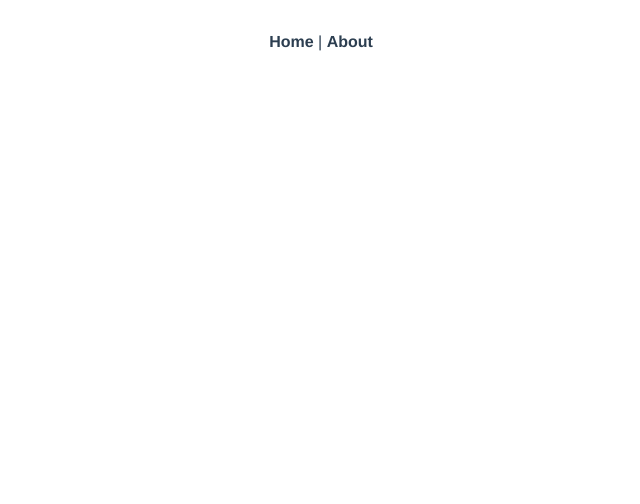
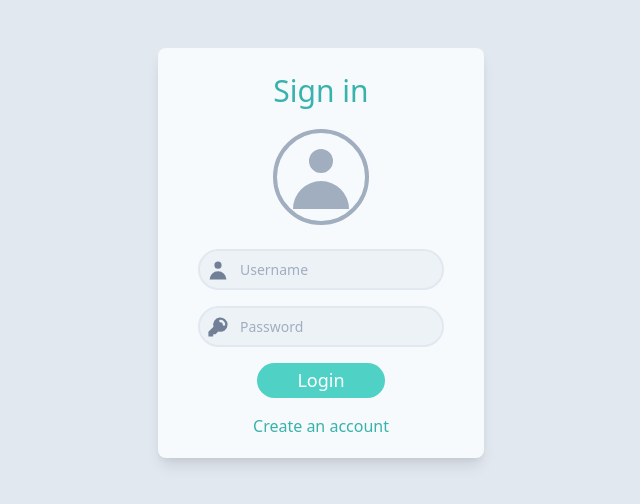
Before and after one commit to caioportela/crispy-employees, a Vue app in the folder client/: page /#/signin in a window 1280 px wide. Shown: the top 504 px of the page, without its empty margins (319-959 px from the left). Built offline with nearby package versions, Linux system fonts and the light colour scheme.

Commit message:
feat: add sign-in route

```diff
--- a/client/src/App.vue
+++ b/client/src/App.vue
@@ -1,32 +1,5 @@
 <template>
-  <div id="app">
-    <div id="nav">
-      <router-link to="/">Home</router-link> |
-      <router-link to="/about">About</router-link>
-    </div>
+  <div class="min-h-screen h-screen flex text-gray-800 justify-center bg-gray-300 py-12 px-4 sm:px-6 lg:px-8">
     <router-view/>
   </div>
 </template>
-
-<style>
-#app {
-  font-family: Avenir, Helvetica, Arial, sans-serif;
-  -webkit-font-smoothing: antialiased;
-  -moz-osx-font-smoothing: grayscale;
-  text-align: center;
-  color: #2c3e50;
-}
-
-#nav {
-  padding: 30px;
-}
-
-#nav a {
-  font-weight: bold;
-  color: #2c3e50;
-}
-
-#nav a.router-link-exact-active {
-  color: #42b983;
-}
-</style>
--- a/client/src/router/index.js
+++ b/client/src/router/index.js
@@ -17,6 +17,11 @@ const routes = [
     // this generates a separate chunk (about.[hash].js) for this route
     // which is lazy-loaded when the route is visited.
     component: () => import(/* webpackChunkName: "about" */ '../views/About.vue')
+  },
+  {
+    path: '/signin',
+    name: 'Signin',
+    component: () => import('@/views/Signin.vue')
   }
 ]
 
--- /dev/null
+++ b/client/src/views/Signin.vue
@@ -0,0 +1,41 @@
+<template>
+  <div class="">
+    <div class="max-w-md w-full overflow-hidden text-center rounded-lg shadow-lg px-10 py-5 bg-gray-100">
+      <h6 class="text-3xl text-teal-500 mb-4">Sign in</h6>
+
+      <div class="flex justify-center mb-6">
+        <span class="flex items-center justify-center border-4 border-gray-500 rounded-full w-24 h-24 text-gray-500">
+          <svg viewBox="0 0 20 20" fill="currentColor" class="user w-20 h-20">
+            <path fill-rule="evenodd" d="M10 9a3 3 0 100-6 3 3 0 000 6zm-7 9a7 7 0 1114 0H3z" clip-rule="evenodd"></path>
+          </svg>
+        </span>
+      </div>
+
+      <form class="mb-4">
+        <div class="relative flex w-full items-center overflow-hidden mb-4">
+          <span class="absolute inset-y-0 left-0 flex items-center text-gray-600 pl-2">
+            <svg viewBox="0 0 20 20" fill="currentColor" class="user w-6 h-6">
+              <path fill-rule="evenodd" d="M10 9a3 3 0 100-6 3 3 0 000 6zm-7 9a7 7 0 1114 0H3z" clip-rule="evenodd"></path>
+            </svg>
+          </span>
+
+          <input type="text" class="w-full transition duration-300 rounded-full py-2 pl-10 text-sm bg-gray-200 border-2 appearance-none rounded-tg focus:bg-white focus:outline-none focus:border-teal-300 focus:text-gray-900 focus:shadow-outline-blue" placeholder="Username" autocomplete="off">
+        </div>
+
+        <div class="relative flex w-full items-center overflow-hidden mb-4">
+          <span class="absolute inset-y-0 left-0 flex items-center text-gray-600 pl-2">
+            <svg viewBox="0 0 20 20" fill="currentColor" class="key w-6 h-6">
+              <path fill-rule="evenodd" d="M18 8a6 6 0 01-7.743 5.743L10 14l-1 1-1 1H6v2H2v-4l4.257-4.257A6 6 0 1118 8zm-6-4a1 1 0 100 2 2 2 0 012 2 1 1 0 102 0 4 4 0 00-4-4z" clip-rule="evenodd"></path>
+            </svg>
+          </span>
+
+          <input type="password" class="w-full transition duration-300 rounded-full py-2 pl-10 text-sm bg-gray-200 border-2 appearance-none rounded-tg focus:bg-white focus:outline-none focus:border-teal-300 focus:text-gray-900 focus:shadow-outline-blue" placeholder="Password" autocomplete="off">
+        </div>
+
+        <button type="button" class="bg-teal-400 hover:bg-teal-600 transition duration-300 focus:outline-none focus:shadow-none text-lg rounded-full px-10 py-1 text-white">Login</button>
+      </form>
+
+      <a href="#" class="text-teal-500 hover:text-teal-600">Create an account</a>
+    </div>
+  </div>
+</template>
```
